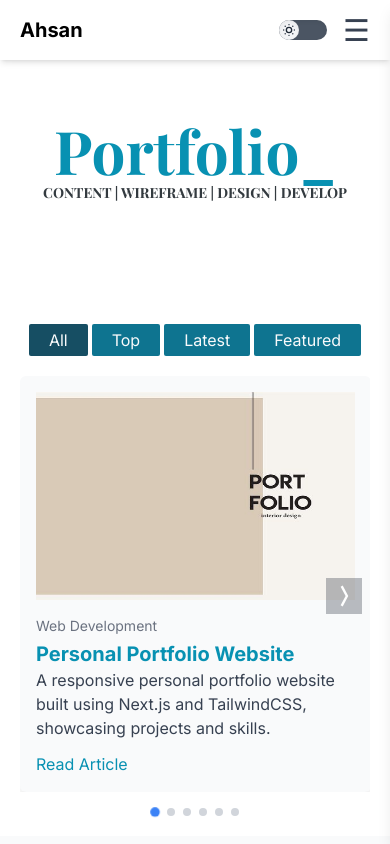
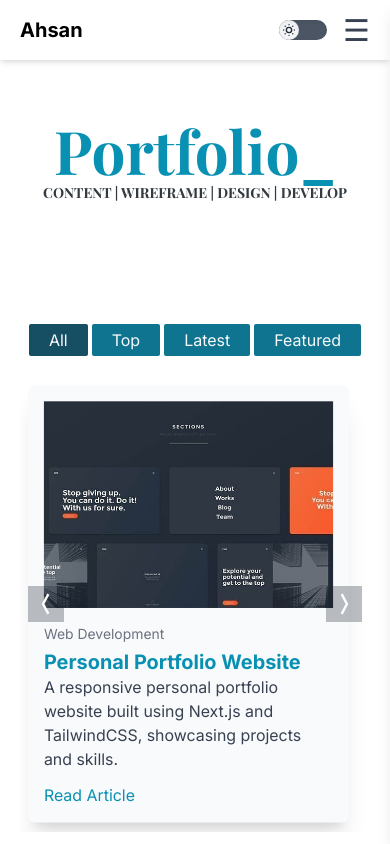
Before and after one commit to Md-Sazzad-Ahsan/Portfolio, a Next.js app: page /portfolio in a window 390 px wide. Shown: the top 844 px of the page. Built offline with nearby package versions, Linux system fonts and the light colour scheme.

Commit message:
Portfolio Carousel Modified

```diff
--- a/components/PortfolioProjects/CardList.tsx
+++ b/components/PortfolioProjects/CardList.tsx
@@ -15,9 +15,9 @@ interface CardListProps {
 
 const CardList: React.FC<CardListProps> = ({ maxCards = 3, buttonShow = true }) => {
   const [selectedCategory, setSelectedCategory] = useState<string>("All");
-  const [activeIndex, setActiveIndex] = useState<number>(0);
   const [showButtons, setShowButtons] = useState<boolean>(true);
-  const carouselRef = useRef<HTMLDivElement>(null);
+  const [cardScales, setCardScales] = useState<number[]>(Array(maxCards).fill(1));
+  const carouselRef = useRef<HTMLDivElement | null>(null);
   const hideButtonsTimeout = useRef<NodeJS.Timeout | null>(null);
 
   const filteredProjects = allProjectsData.filter(project =>
@@ -25,7 +25,6 @@ const CardList: React.FC<CardListProps> = ({ maxCards = 3, buttonShow = true })
   );
 
   const cardsToDisplay = filteredProjects.slice(0, maxCards);
-  const totalCards = cardsToDisplay.length;
 
   const handleCategoryChange = (category: string, event: React.MouseEvent<HTMLAnchorElement>) => {
     event.preventDefault();
@@ -36,13 +35,12 @@ const CardList: React.FC<CardListProps> = ({ maxCards = 3, buttonShow = true })
   const scrollCarousel = (direction: "left" | "right") => {
     if (carouselRef.current) {
       const scrollAmount = carouselRef.current.clientWidth * 0.8;
-      const newIndex = direction === "right"
-        ? Math.min(activeIndex + 1, totalCards - 1)
-        : Math.max(activeIndex - 1, 0);
+      const newScrollLeft = direction === "right"
+        ? Math.min(carouselRef.current.scrollLeft + scrollAmount, carouselRef.current.scrollWidth - carouselRef.current.clientWidth)
+        : Math.max(carouselRef.current.scrollLeft - scrollAmount, 0);
 
-      setActiveIndex(newIndex);
       carouselRef.current.scrollTo({
-        left: scrollAmount * newIndex,
+        left: newScrollLeft,
         behavior: "smooth"
       });
 
@@ -50,29 +48,34 @@ const CardList: React.FC<CardListProps> = ({ maxCards = 3, buttonShow = true })
     }
   };
 
-  const updateActiveIndex = () => {
-    if (carouselRef.current) {
-      const scrollPosition = carouselRef.current.scrollLeft;
-      const cardWidth = carouselRef.current.clientWidth * 0.8;
-      const newIndex = Math.round(scrollPosition / cardWidth);
-      setActiveIndex(newIndex);
-    }
-  };
+  useEffect(() => {
+    const updateCardScales = () => {
+      if (carouselRef.current) {
+        const cards = Array.from(carouselRef.current.children) as HTMLElement[];
+        const scrollLeft = carouselRef.current.scrollLeft;
+        const viewportCenter = scrollLeft + carouselRef.current.clientWidth / 2;
+        const maxDistance = carouselRef.current.clientWidth / 2;
 
-  useEffect(() => {
+        const newScales = cards.map(card => {
+          const cardCenter = card.offsetLeft + card.clientWidth / 2;
+          const distance = Math.abs(cardCenter - viewportCenter);
+          const scale = 1 - (distance / maxDistance) * 0.2;
+          return Math.max(scale, 0.8);
+        });
+
+        setCardScales(newScales);
+      }
+    };
+
+    updateCardScales();
     const currentCarouselRef = carouselRef.current;
-
-    if (currentCarouselRef) {
-      currentCarouselRef.addEventListener('scroll', updateActiveIndex);
-    }
-
+    currentCarouselRef?.addEventListener("scroll", updateCardScales);
     return () => {
-      currentCarouselRef?.removeEventListener('scroll', updateActiveIndex);
+      currentCarouselRef?.removeEventListener("scroll", updateCardScales);
     };
-  }, [cardsToDisplay]);
+  }, [cardsToDisplay.length]); // Use length as dependency to avoid infinite loops
 
   const resetCarousel = () => {
-    setActiveIndex(0);
     carouselRef.current?.scrollTo({ left: 0, behavior: "smooth" });
   };
 
@@ -83,7 +86,7 @@ const CardList: React.FC<CardListProps> = ({ maxCards = 3, buttonShow = true })
   };
 
   return (
-    <div className="relative px-5 sm:px-24 md:px-48 lg:px-56">
+    <div className="relative px-5 sm:px-16 md:px-48 lg:px-56">
       <CategoryButtons
         selectedCategory={selectedCategory}
         onCategoryChange={handleCategoryChange}
@@ -102,7 +105,7 @@ const CardList: React.FC<CardListProps> = ({ maxCards = 3, buttonShow = true })
             <motion.div
               key={index}
               className="flex-shrink-0 snap-start"
-              style={{ width: '90vw', maxWidth: '600px' }}
+              style={{ width: '87vw', maxWidth: '600px', transform: `scale(${cardScales[index]})` }}
               whileHover={{ scale: 1.05 }}
               whileTap={{ scale: 0.95 }}
               initial={{ opacity: 0 }}
@@ -125,29 +128,16 @@ const CardList: React.FC<CardListProps> = ({ maxCards = 3, buttonShow = true })
           <>
             <button
               onClick={() => scrollCarousel("left")}
-              className={`absolute left-2 top-1/2 transform -translate-y-1/2 bg-gray-800 bg-opacity-30 text-white hover:bg-opacity-50 p-1 ${activeIndex === 0 ? 'opacity-0 pointer-events-none' : ''}`}>
+              className="absolute left-2 top-1/2 transform -translate-y-1/2 bg-gray-800 bg-opacity-30 text-white hover:bg-opacity-50 p-1">
               <RiArrowLeftWideFill size={28} />
             </button>
             <button
               onClick={() => scrollCarousel("right")}
-              className={`absolute right-2 top-1/2 transform -translate-y-1/2 bg-gray-800 bg-opacity-30 text-white hover:bg-opacity-50 p-1 ${activeIndex >= totalCards - 1 ? 'opacity-0 pointer-events-none' : ''}`}>
+              className="absolute right-2 top-1/2 transform -translate-y-1/2 bg-gray-800 bg-opacity-30 text-white hover:bg-opacity-50 p-1">
               <RiArrowRightWideFill size={28} />
             </button>
           </>
         )}
-
-        {/* Carousel Navigation Dots */}
-        <div className="flex justify-center mt-4">
-          {cardsToDisplay.map((_, index) => (
-            <motion.div
-              key={index}
-              className={`h-2 w-2 mx-1 rounded-full ${index === activeIndex ? 'bg-blue-500' : 'bg-gray-300'}`}
-              initial={{ scale: 1 }}
-              animate={{ scale: index === activeIndex ? 1.2 : 1 }}
-              transition={{ duration: 0.3 }}
-            ></motion.div>
-          ))}
-        </div>
       </div>
 
       {/* Grid layout for larger screens */}
--- a/components/PortfolioProjects/ProjectCardTemplate.tsx
+++ b/components/PortfolioProjects/ProjectCardTemplate.tsx
@@ -11,7 +11,7 @@ interface ProjectCardTemplateProps {
 
 const ProjectCardTemplate: React.FC<ProjectCardTemplateProps> = ({ imageSrc, category, headline, description, link }) => {
   return (
-    <li className="bg-gray-50 dark:bg-darkBg flex flex-col p-4 ring-white shadow-xl hover:bg-gray-200 dark:hover:bg-gray-700 rounded-md">
+    <li className="bg-gray-50 dark:bg-darkBg flex flex-col p-4 m-2 sm:m-0 ring-white shadow-xl hover:bg-gray-200 dark:hover:bg-gray-700 rounded-md">
       <div className="relative w-full h-52">
         <Image src={imageSrc} alt={headline} priority fill sizes="cover" />
       </div>
--- a/components/PortfolioProjects/ProjectData.tsx
+++ b/components/PortfolioProjects/ProjectData.tsx
@@ -36,7 +36,7 @@ export const allProjectsData = [
   {
     imageSrc: "/projectImages/APIImage.jpg",
     category: "API Development",
-    headline: "RESTful API for Social Network",
+    headline: "API for Social Network",
     description: "A RESTful API developed with Node.js and Express, powering the backend of a social networking platform.",
     link: "/projects/social-network-api",
     displayInto: ["Featured"], // Show in Featured category
@@ -45,7 +45,7 @@ export const allProjectsData = [
     imageSrc: "/projectImages/MachineImage.jpg",
     category: "Machine Learning",
     headline: "Image Classification System",
-    description: "A machine learning project that classifies images into different categories using TensorFlow and Python.",
+    description: "A machine learning project that classifies images into categories using TensorFlow and Python.",
     link: "/projects/image-classification-system",
     displayInto: ["Featured"], // Show in Featured category
   },
```
Also changed, not shown: public/projectImages/EcommerceImage.jpg, public/projectImages/PortfolioImage.jpg.
